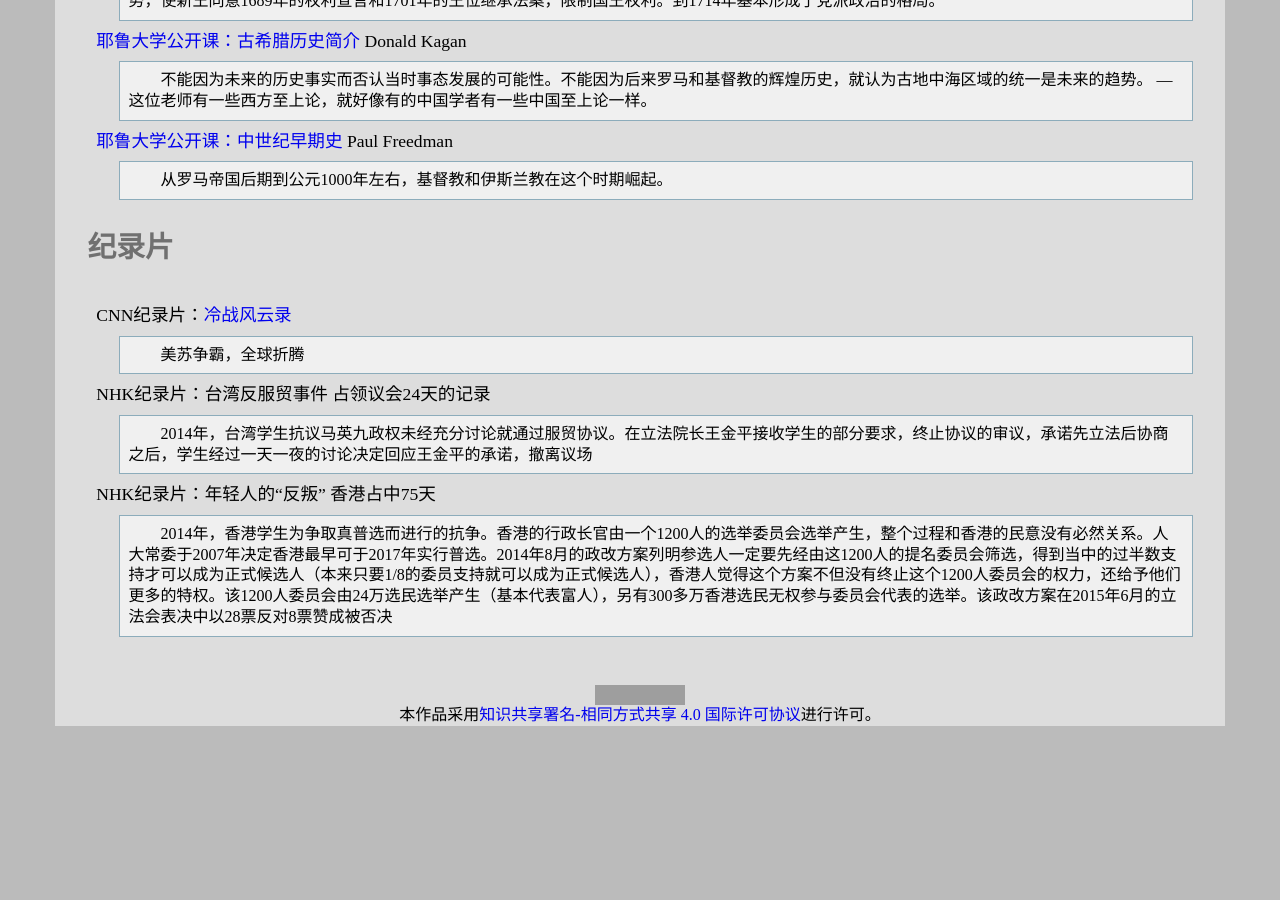
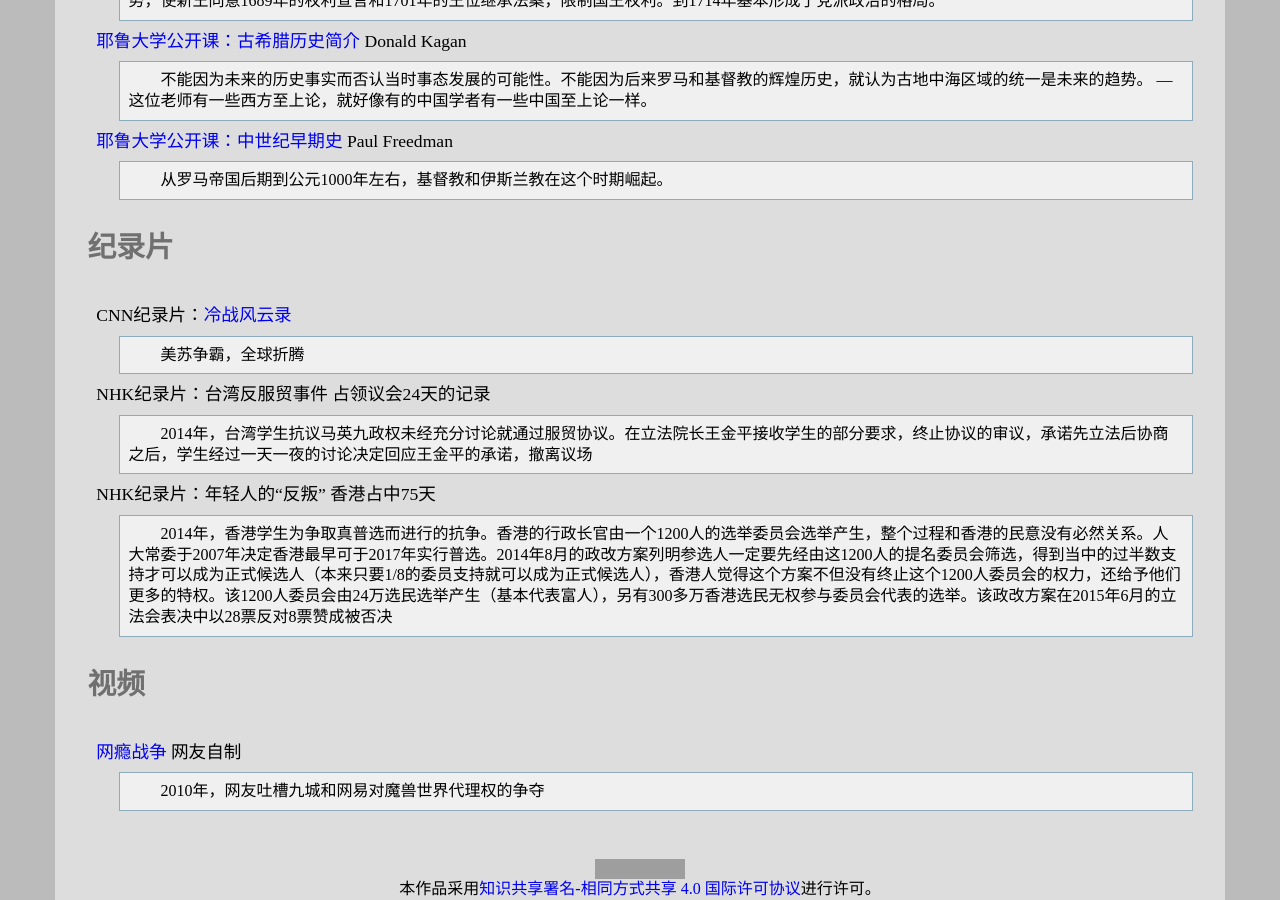
Before and after one commit to leiqin/leiqin.github.io, a Jekyll site: the page built from shoucang/history.markdown, in a window 1280 px wide and 900 px high, scrolled down 2493 px. Built offline with Jekyll 4.4.1, drawn with Linux system fonts in a browser that asks for light colours; comment, search, counter and statistics services are not loaded; before the commit the page ends 3219 px from its top, so only the background shows below that; grey boxes are pictures that could not be loaded.

Commit message:
+ 添加以史为镜 网瘾战争

```diff
--- a/shoucang/history.markdown
+++ b/shoucang/history.markdown
@@ -93,3 +93,8 @@ NHK纪录片：台湾反服贸事件 占领议会24天的记录
 
 NHK纪录片：年轻人的“反叛” 香港占中75天
 :	2014年，香港学生为争取真普选而进行的抗争。香港的行政长官由一个1200人的选举委员会选举产生，整个过程和香港的民意没有必然关系。人大常委于2007年决定香港最早可于2017年实行普选。2014年8月的政改方案列明参选人一定要先经由这1200人的提名委员会筛选，得到当中的过半数支持才可以成为正式候选人（本来只要1/8的委员支持就可以成为正式候选人），香港人觉得这个方案不但没有终止这个1200人委员会的权力，还给予他们更多的特权。该1200人委员会由24万选民选举产生（基本代表富人），另有300多万香港选民无权参与委员会代表的选举。该政改方案在2015年6月的立法会表决中以28票反对8票赞成被否决
+
+### 视频
+
+[网瘾战争](https://zh.wikipedia.org/wiki/%E7%BD%91%E7%98%BE%E6%88%98%E4%BA%89) 网友自制
+:	2010年，网友吐槽九城和网易对魔兽世界代理权的争夺
```
